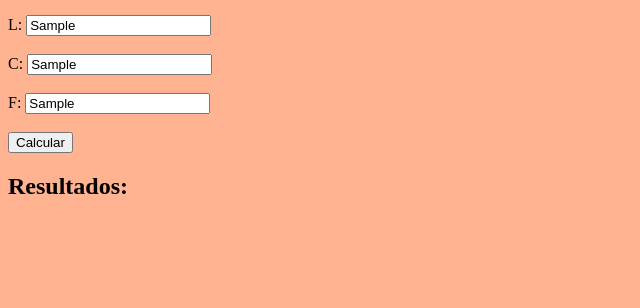
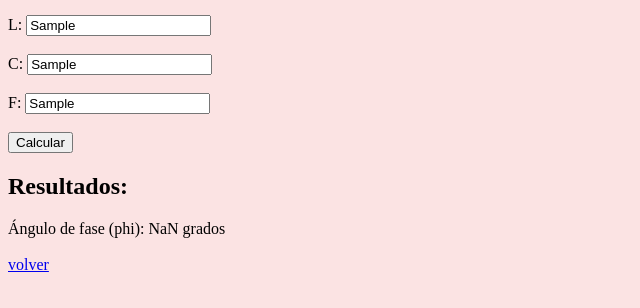
Before and after one commit to la-mas-fachera/colegio-omg, a plain HTML site: page 17-10-01/17-10-01-04.html in a window 1280 px wide. Both pictures are taken after typing "Sample", "Sample", "Sample", "Sample" into the empty fields and a click on the button "Calcular". Shown: the part 90-398 px from the top of the page, without its empty margins (0-640 px from the left). Drawn offline with Linux system fonts and the light colour scheme.

Commit message:
Update 17-10-01-04.html

```diff
--- a/17-10-01/17-10-01-04.html
+++ b/17-10-01/17-10-01-04.html
@@ -7,22 +7,31 @@ function calcularResultados() {
   const C = parseFloat(document.getElementById("c").value);
   const F = parseFloat(document.getElementById("f").value);
 
-   function calcularPhi() {
+  function calcularXC() {
+    return 1 / (2 * Math.PI * F * C);
+  }
+
+  function calcularXL() {
+    return 2 * Math.PI * F * L;
+  }
+
+  function calcularPhi() {
     const XL = calcularXL();
     const XC = calcularXC();
-    return Math.atan((XL - XC) / R);
+    const atanResult = Math.atan((XL - XC) / R);
+    return atanResult * (180 / Math.PI);
   }
 
-   const phi = calcularPhi();
+  const phi = calcularPhi();
 
-   document.getElementById("phi_result").innerHTML = `Ángulo de fase (phi): ${phi}`;
-
-  </script>
+  document.getElementById("phi_result").innerHTML = `Ángulo de fase (phi): ${phi} grados`;
+}
+</script>
 
 <style>
  body {
-background-color: #ffb391;
-}
+  background-color: #FBE3E3;
+ }
 </style>
 
 </head>
@@ -46,5 +55,8 @@ background-color: #ffb391;
 
 <h2>Resultados:</h2>
 <div id="phi_result"></div>
+
+  <br> <a href=" https://la-mas-fachera.github.io/colegio-omg/17-10-01/index.html">volver</a>
+
 </body>
 </html>
```
